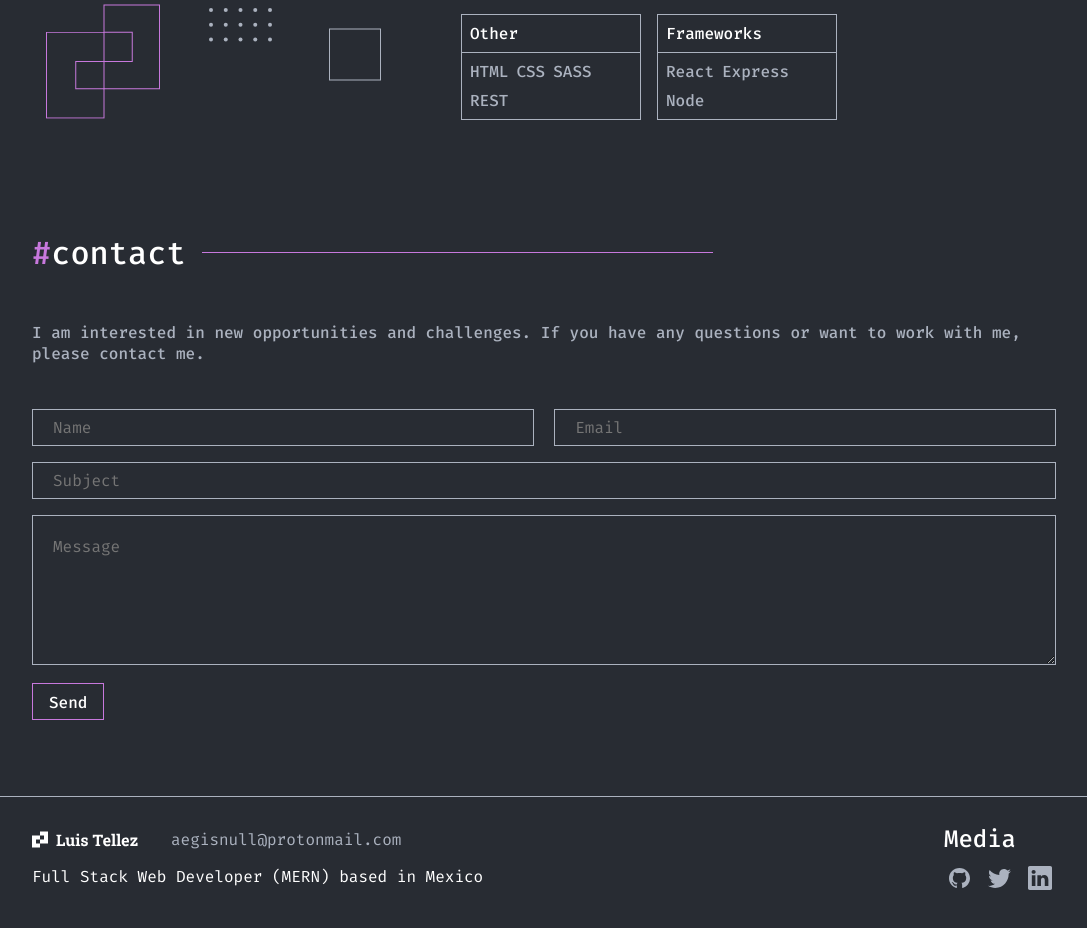
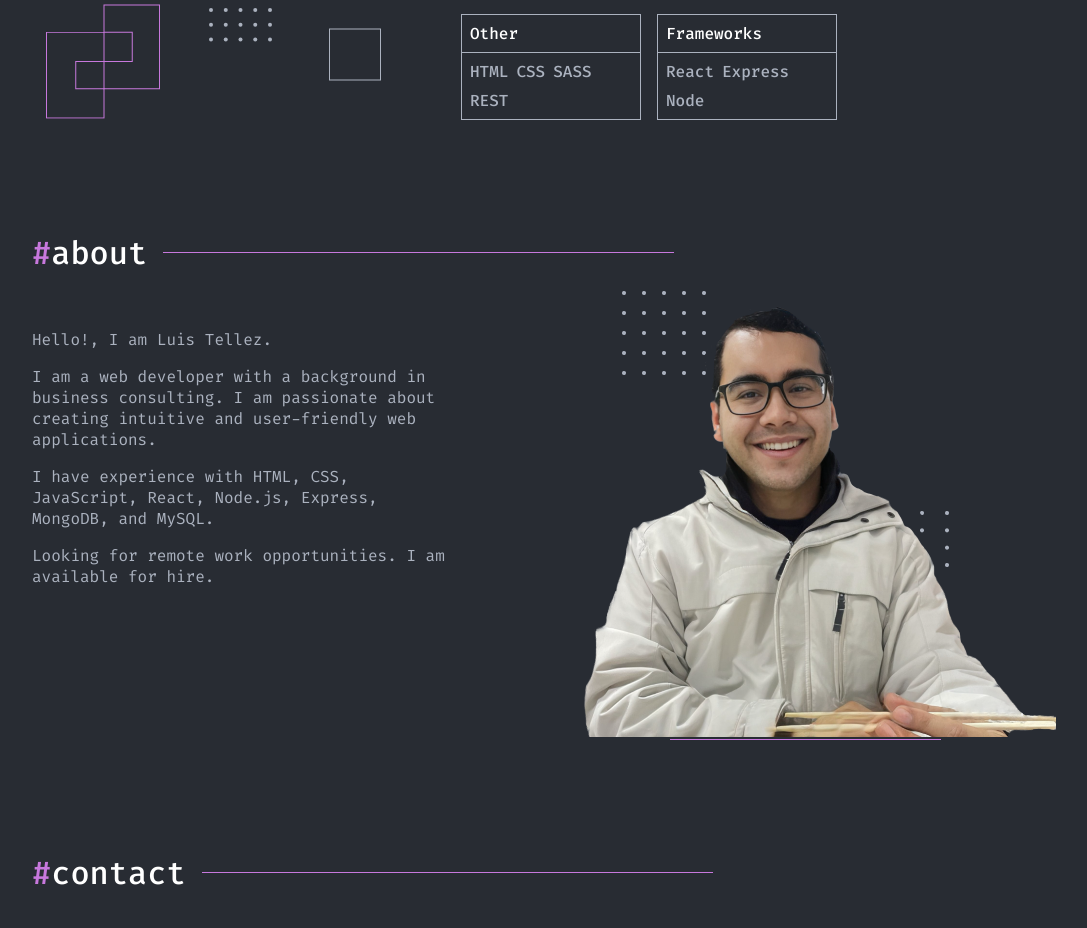
Before and after one commit to aegisnull/luistellez, a React (Create React App) app: page / in a window 1280 px wide. Shown: the part 1841-2769 px from the top of the page, without its empty margins (96-1183 px from the left). Built offline with nearby package versions, Linux system fonts and the light colour scheme.

Commit message:
feat: add About section

```diff
--- a/src/components/About/About.scss
+++ b/src/components/About/About.scss
@@ -1,9 +1,10 @@
 .about {
-  padding-bottom: 112px;
+  padding-top: 112px;
+
   &__container {
     display: flex;
     justify-content: space-between;
-    padding-bottom: 48px;
+    padding-bottom: 17px;
   }
 
   &__title {
@@ -21,13 +22,13 @@
   &__content {
     display: flex;
     gap: 129px;
-    align-items: center;
     justify-content: space-between;
 
     &_text {
       display: flex;
       flex-direction: column;
       gap: 16px;
+      padding-top: 38px;
     }
 
     &_img {
--- a/src/components/Main/Main.js
+++ b/src/components/Main/Main.js
@@ -3,6 +3,7 @@ import Quote from '../Quote/Quote';
 import Projects from '../Projects/Projects';
 import Skills from '../Skills/Skills';
 import Contact from '../Contact/Contact';
+import About from '../About/About';
 
 function Main() {
   return (
@@ -11,6 +12,7 @@ function Main() {
       <Quote />
       <Projects />
       <Skills />
+      <About />
       <Contact />
     </main>
   );
```
Also changed, not shown: src/images/about-me.png.
